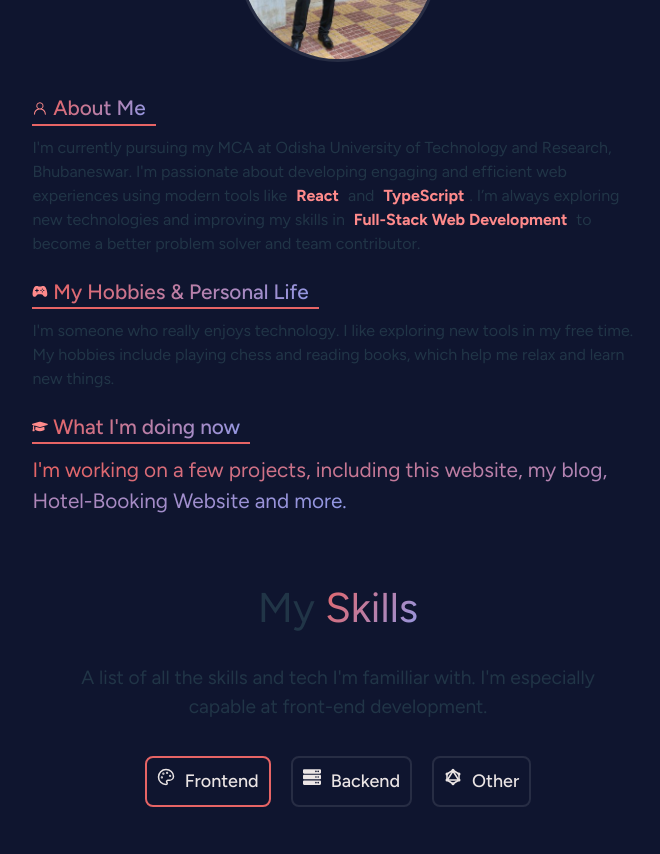
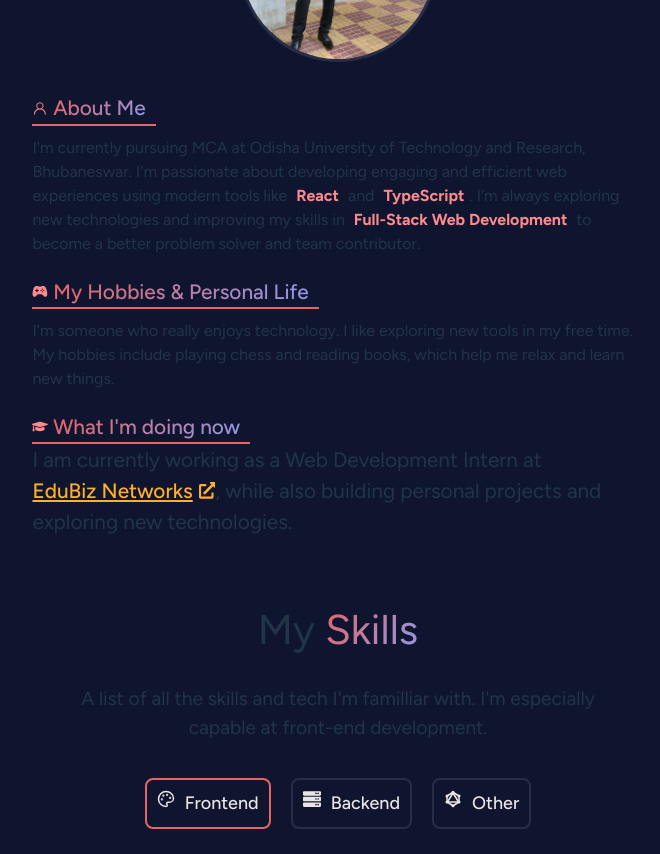
Before and after one commit to sankar636/Sankar-Portfolio, a React (Vite) app: page / in a window 1280 px wide. Shown: the part 1120-1974 px from the top of the page, without its empty margins (302-962 px from the left). Built offline with nearby package versions, Linux system fonts and the light colour scheme.

Commit message:
refactor: refactured  about section

```diff
--- a/src/Components/About.jsx
+++ b/src/Components/About.jsx
@@ -1,9 +1,10 @@
-import React from 'react'
-import { motion } from 'motion/react'
-import '../App.css'
-import { GoPerson } from 'react-icons/go';
+import React from "react";
+import { motion } from "motion/react";
+import "../App.css";
+import { GoPerson } from "react-icons/go";
 import { RiTimeLine } from "react-icons/ri";
-import { IoGameController } from 'react-icons/io5';
+import { FaExternalLinkAlt } from "react-icons/fa";
+import { IoGameController } from "react-icons/io5";
 import { FaGraduationCap } from "react-icons/fa";
 
 const About = () => {
@@ -16,58 +17,83 @@ const About = () => {
       transition={{ duration: 0.7, ease: "easeOut" }}
       viewport={{ once: true, amount: 0.2 }}
     >
-            <div className='about' id='about'>
-                <div className='section-heading'>About{'\u00A0'} <span className='gradient'>Me</span></div>
+      <div className="about" id="about">
+        <div className="section-heading">
+          About{"\u00A0"} <span className="gradient">Me</span>
+        </div>
         <div className="About-image-container">
           <img className="About-img" src="profileImage.jpeg" />
         </div>
         <div className="About-text">
-
           <div className="About-paragraph">
-
-                        <span className="About-para-title"> <GoPerson id="about-icon" /> <span className="gradient"> About Me </span> </span>
+            <span className="About-para-title">
+              {" "}
+              <GoPerson id="about-icon" />{" "}
+              <span className="gradient"> About Me </span>{" "}
+            </span>
 
             <span className="About-paragraph-text">
-                            I'm currently pursuing my MCA at Odisha University of Technology and Research, Bhubaneswar. I'm passionate about developing engaging and efficient web experiences using modern tools like <strong className="highlight-1">React</strong> and <strong className="highlight-1">TypeScript</strong>. I’m always exploring new technologies and improving my skills in <strong className="highlight-1">Full-Stack Web Development</strong> to become a better problem solver and team contributor.
+              I'm currently pursuing MCA at Odisha University of Technology and
+              Research, Bhubaneswar. I'm passionate about developing engaging
+              and efficient web experiences using modern tools like{" "}
+              <strong className="highlight-1">React</strong> and{" "}
+              <strong className="highlight-1">TypeScript</strong>. I’m always
+              exploring new technologies and improving my skills in{" "}
+              <strong className="highlight-1">
+                Full-Stack Web Development
+              </strong>{" "}
+              to become a better problem solver and team contributor.
+            </span>
+          </div>
+          <div className="About-paragraph">
+            <span className="About-para-title">
+              {" "}
+              <IoGameController
+                id="about-icon"
+                style={{ verticalAlign: "middle" }}
+              />{" "}
+              <span className="gradient"> My Hobbies & Personal Life </span>{" "}
             </span>
 
+            <span className="About-paragraph-text">
+              I'm someone who really enjoys technology. I like exploring new
+              tools in my free time. My hobbies include playing chess and
+              reading books, which help me relax and learn new things.
+            </span>
           </div>
-                    {/* <div className="About-paragraph">
-
-                        <span className="About-para-title">  <RiTimeLine id="about-icon" /> <span className="gradient"> My Journey </span> </span>
-
-                        <span className="About-paragraph-text">
-                            My journey began when I was 16, when I learnt about the existence of HTML, CSS & JavaScript. It fascinated me that I could use DevTools to
-                            go into any website's code and see how it was written. After that, I made a choice to go into the web development industry - and never looked back.
-                            <span className="highlight-1"> In 2021 I completed a BTEC in Computing, and in 2024 I graduated with a BSc in Computer Science from the University of Plymouth. </span>
+          <div className="About-paragraph">
+            <span className="About-para-title">
+              {" "}
+              <FaGraduationCap
+                id="about-icon"
+                style={{ verticalAlign: "middle" }}
+              />{" "}
+              <span className="gradient"> What I'm doing now </span>{" "}
             </span>
-                    </div> */}
-                    <div className="About-paragraph">
-
-                        <span className="About-para-title">  <IoGameController id="about-icon" style={{ verticalAlign: 'middle' }} /> <span className="gradient"> My Hobbies & Personal Life </span> </span>
-
-                        <span className="About-paragraph-text">
-                            I'm someone who really enjoys technology. I like exploring new tools in my free time. My hobbies include playing chess and reading books, which help me relax and learn new things.
-                        </span>
-
-                    </div>
-
-                    <div className="About-paragraph">
-
-                        <span className="About-para-title">  <FaGraduationCap id="about-icon" style={{ verticalAlign: 'middle' }} /> <span className="gradient"> What I'm doing now </span> </span>
-
-                        <span className="About-paragraph-text">
-                            {/* Today, after graduating last year, I'm making my own projects and constantly evolving my frontend and backend skills.
-                            Some of the new technologies I've been looking into include <span className="highlight-1">GraphQL and libraries like React-DnD and GSAP.</span>
-                            <br></br>
-                            <br></br> */}
-                            <span className="gradient" id="para-finish">I'm working on a few projects, including this website, my blog, Hotel-Booking Website and more.  </span>
+            <span id="para-finish">
+              I am currently working as a Web Development Intern at{" "}
+              <a
+                href="https://edubiznetworks.com/"
+                target="_blank"
+                rel="noopener noreferrer"
+                style={{ color: "hsl(38 99% 58%)", display: "inline-flex", alignItems: "center", gap: "4px" }}
+              >
+                <span style={{ textDecoration: "underline" }}>
+                  EduBiz Networks
+                </span>{" "}
+                <FaExternalLinkAlt
+                  size="0.8em"
+                  style={{ verticalAlign: "middle", marginLeft: "2px" }}
+                />
+              </a>
+              , while also building personal projects and exploring new
+              technologies.
             </span>
           </div>
         </div>
       </div>
     </motion.div>
-    )
-}
+  );
+};
 
-export default About
+export default About;
```
Lines whose indentation alone changed are shown as unchanged.
